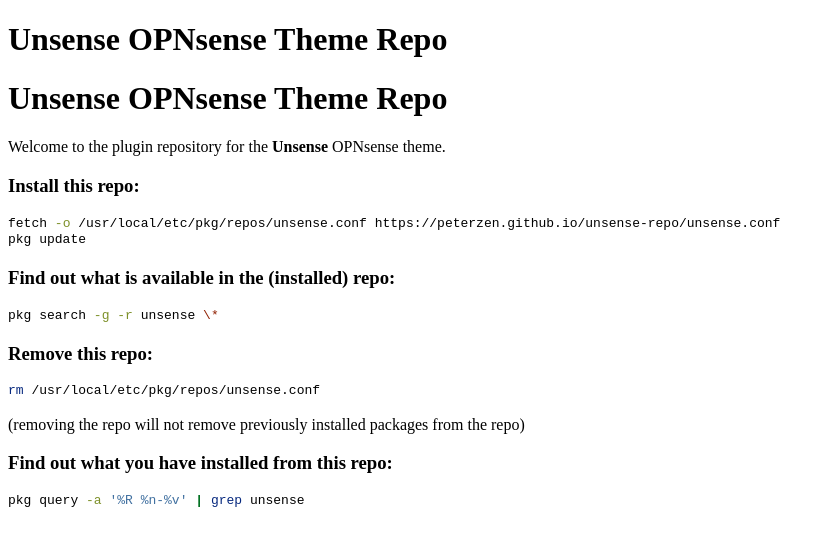
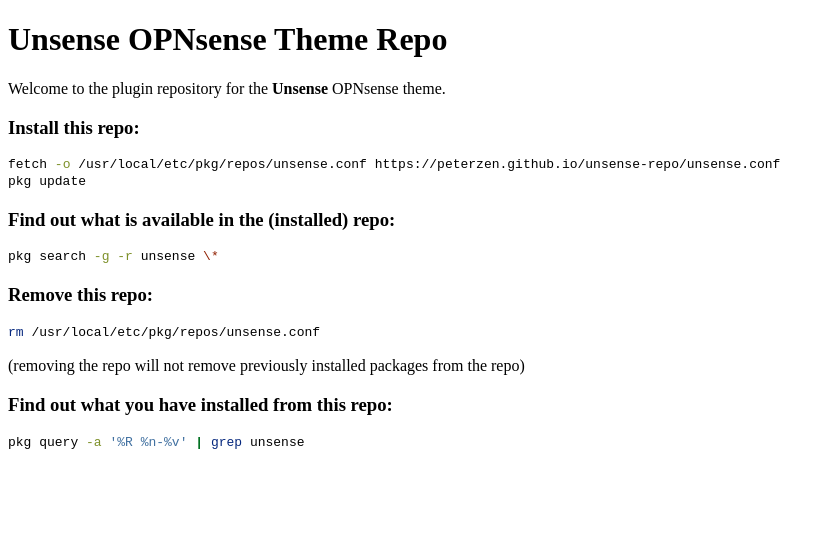
Before and after one commit to peterzen/unsense-repo, a plain HTML site: page index.html in a window 1280 px wide. Shown: the whole page, without its empty margins (0-835 px from the left). Drawn offline with Linux system fonts and the light colour scheme.

Commit message:
deploy: 6b48e6572111b68b9c45bc24f2929e87298e6afd

```diff
--- a/index.html
+++ b/index.html
@@ -92,7 +92,6 @@
 <header id="title-block-header">
 <h1 class="title">Unsense OPNsense Theme Repo</h1>
 </header>
-<h1 id="unsense-opnsense-theme-repo">Unsense OPNsense Theme Repo</h1>
 <p>Welcome to the plugin repository for the <strong>Unsense</strong>
 OPNsense theme.</p>
 <h3 id="install-this-repo">Install this repo:</h3>
```
Also changed, not shown: 2 other files.
